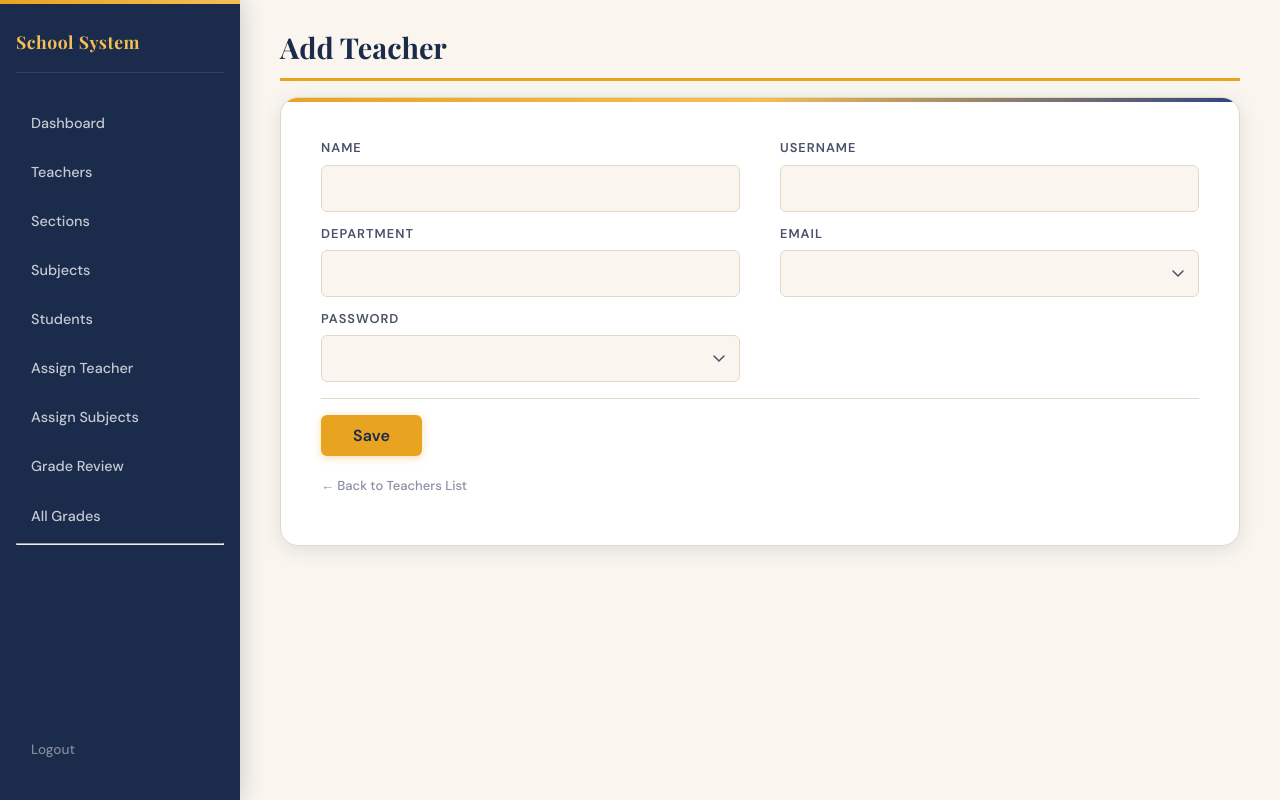
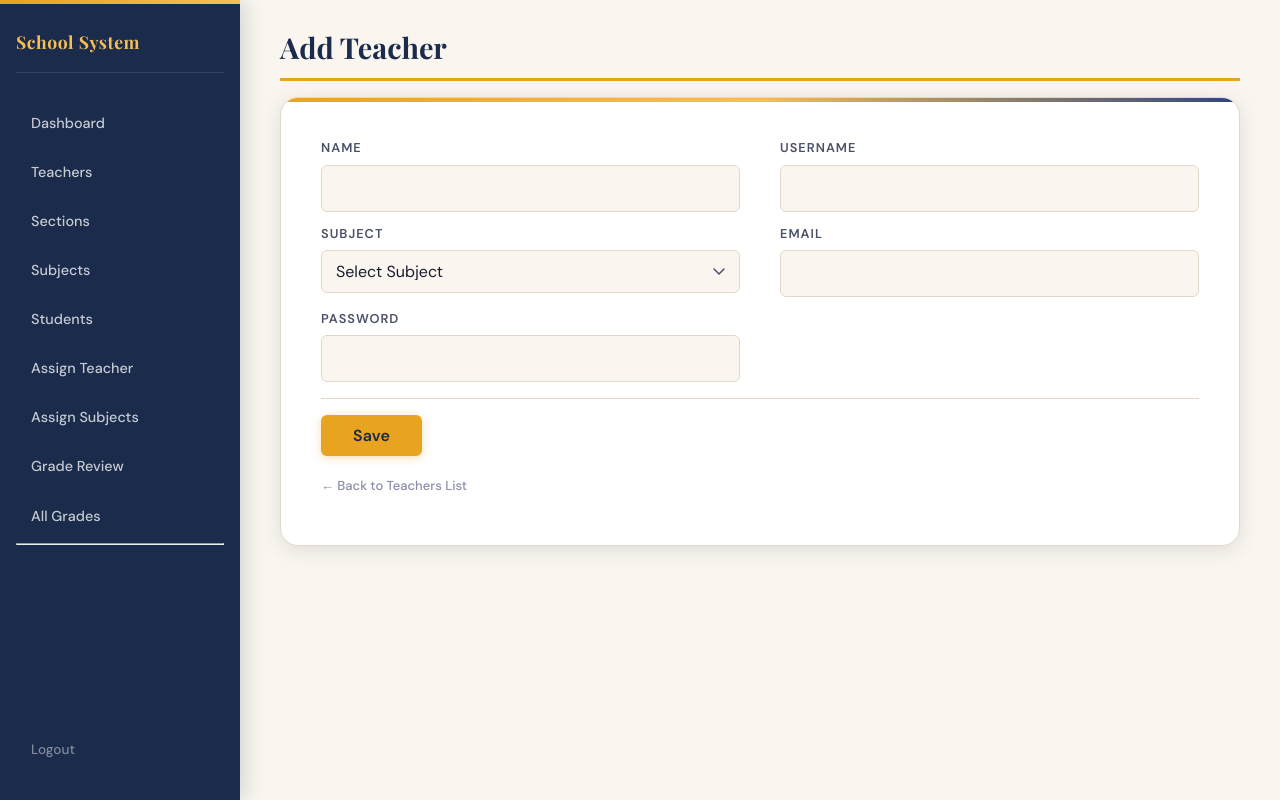
Before and after one commit to rhylematthew0509-web/MATTCHAHAN-BY-RUZZEL, a Flask app: page /add-teacher in a window 1280 px wide. Run offline with Flask 3, Linux system fonts and the light colour scheme; a user stored in the database is signed in; data comes from the database, SQL or seed files in the repository.

Commit message:
debug ni mat hehe

```diff
--- a/app.py
+++ b/app.py
@@ -42,7 +42,24 @@ def cleanup_orphaned_teachers():
     except Exception as e:
         print(f"Cleanup error: {e}")
 
+# 🔥 Remove duplicate teachers (keep first, delete duplicates)
+def cleanup_duplicate_teachers():
+    try:
+        cursor.execute("""
+            DELETE FROM teachers
+            WHERE id NOT IN (
+                SELECT MIN(id) FROM teachers GROUP BY user_id
+            )
+        """)
+        db.commit()
+        deleted = cursor.rowcount
+        if deleted > 0:
+            print(f"✓ Cleaned up {deleted} duplicate teacher record(s)")
+    except Exception as e:
+        print(f"Duplicate cleanup error: {e}")
+
 cleanup_orphaned_teachers()
+cleanup_duplicate_teachers()
 
 @app.route('/')
 def home():
@@ -58,7 +75,7 @@ def teachers():
 
     # 🔥 Show ONLY synced teachers (teachers with valid user accounts)
     cursor.execute("""
-        SELECT
+        SELECT DISTINCT
             t.id,
             u.id as user_id,
             u.username,
@@ -81,7 +98,7 @@ def add_teacher():
     if request.method == 'POST':
         name = request.form['name']
         email = request.form['email']
-        department = request.form['department']
+        subject = request.form['subject']
         username = request.form['username']
         password = request.form['password']
 
@@ -97,37 +114,48 @@ def add_teacher():
         cursor.execute("""
             INSERT INTO teachers (name, email, department, user_id)
             VALUES (%s, %s, %s, %s)
-        """, (name, email, department, user_id))
+        """, (name, email, subject, user_id))
         db.commit()
 
         return redirect('/teachers')
 
-    return render_template("add_teacher.html")
+    # Load subjects for dropdown
+    cursor.execute("SELECT id, subject_name FROM subjects ORDER BY subject_name")
+    subjects = cursor.fetchall()
+
+    return render_template("add_teacher.html", subjects=subjects)
 
 @app.route('/delete-teacher/<int:id>')
 def delete_teacher(id):
     if not login_required():
         return redirect('/login')
 
-    # Step 1: get user_id first
-    cursor.execute("SELECT user_id FROM teachers WHERE id=%s", (id,))
-    result = cursor.fetchone()
-    if not result:
+    try:
+        # Step 1: get user_id first
+        cursor.execute("SELECT user_id FROM teachers WHERE id=%s", (id,))
+        result = cursor.fetchone()
+        if not result:
+            return redirect('/teachers')
+        user_id = result[0]
+
+        # Step 2: delete relationships first
+        cursor.execute("DELETE FROM teacher_subject WHERE teacher_id=%s", (id,))
+        db.commit()
+
+        # Step 3: delete teacher record
+        cursor.execute("DELETE FROM teachers WHERE id=%s", (id,))
+        db.commit()
+
+        # Step 4: delete user account (cascade delete)
+        if user_id:
+            cursor.execute("DELETE FROM users WHERE id=%s", (user_id,))
+            db.commit()
+
         return redirect('/teachers')
-    user_id = result[0]
-
-    # Step 2: delete relationships first
-    cursor.execute("DELETE FROM teacher_subject WHERE teacher_id=%s", (id,))
-
-    # Step 3: delete teacher record
-    cursor.execute("DELETE FROM teachers WHERE id=%s", (id,))
-
-    # Step 4: delete user account (cascade delete)
-    if user_id:
-        cursor.execute("DELETE FROM users WHERE id=%s", (user_id,))
-
-    db.commit()
-    return redirect('/teachers')
+    except Exception as e:
+        print(f"Error deleting teacher: {e}")
+        db.rollback()
+        return redirect('/teachers')
 
 @app.route('/edit-teacher/<int:id>', methods=['GET', 'POST'])
 def edit_teacher(id):
@@ -136,10 +164,10 @@ def edit_teacher(id):
     if request.method == 'POST':
         name = request.form['name']
         email = request.form['email']
-        department = request.form['department']
+        subject = request.form['subject']
 
         sql = "UPDATE teachers SET name=%s, email=%s, department=%s WHERE id=%s"
-        cursor.execute(sql, (name, email, department, id))
+        cursor.execute(sql, (name, email, subject, id))
         db.commit()
 
         return redirect('/teachers')
@@ -147,7 +175,11 @@ def edit_teacher(id):
     cursor.execute("SELECT * FROM teachers WHERE id=%s", (id,))
     teacher = cursor.fetchone()
 
-    return render_template('edit_teacher.html', teacher=teacher)
+    # Load subjects for dropdown
+    cursor.execute("SELECT id, subject_name FROM subjects ORDER BY subject_name")
+    subjects = cursor.fetchall()
+
+    return render_template('edit_teacher.html', teacher=teacher, subjects=subjects)
 
 @app.route('/students')
 def students():
--- a/static/style.css
+++ b/static/style.css
@@ -1068,6 +1068,14 @@ body:has(.form-page) form::before {
     cursor: text;
 }
 
+.card-form input[type="email"],
+.card-form input[type="password"],
+.card-form input[type="number"] {
+    background-image: none;
+    padding-right: 14px;
+    cursor: text;
+}
+
 .card-form input:focus,
 .card-form select:focus {
     border-color: var(--gold);
--- a/templates/add_teacher.html
+++ b/templates/add_teacher.html
@@ -23,8 +23,13 @@
 
             <div class="form-row">
                 <div class="form-group">
-                    <label>Department</label>
-                    <input type="text" name="department" required>
+                    <label>Subject</label>
+                    <select name="subject" required>
+                        <option value="" disabled selected>Select Subject</option>
+                        {% for subj in subjects %}
+                        <option value="{{ subj[0] }}">{{ subj[1] }}</option>
+                        {% endfor %}
+                    </select>
                 </div>
                 <div class="form-group">
                     <label>Email</label>
--- a/templates/teachers.html
+++ b/templates/teachers.html
@@ -17,7 +17,7 @@
                 <th>Username</th>
                 <th>Name</th>
                 <th>Email</th>
-                <th>Department</th>
+                <th>Subject</th>
                 <th>Actions</th>
             </tr>
 
```
Also changed, not shown: templates/add_student.html (+33 -3 lines), templates/edit_teacher.html (+7 -2 lines).
